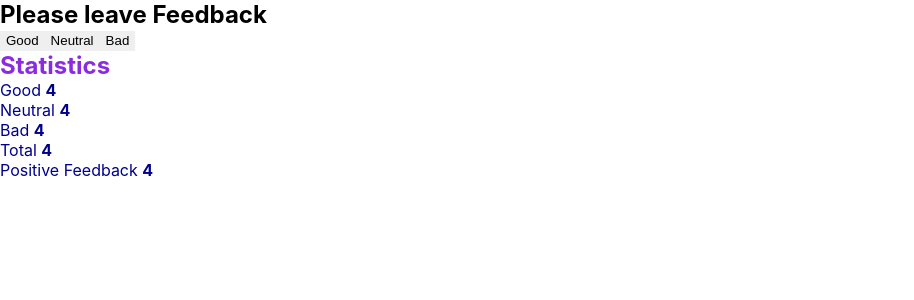
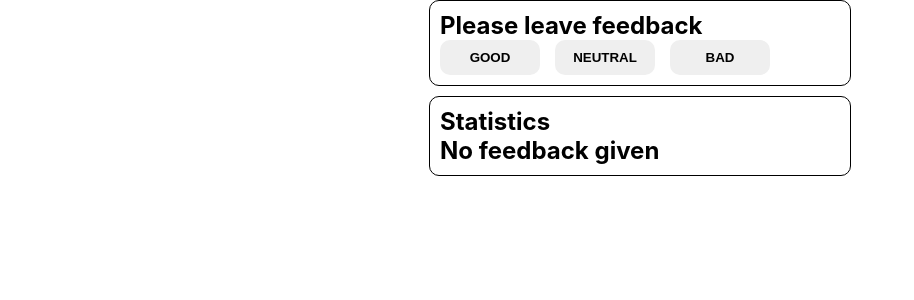
Before and after one commit to yurilov/goit-react-hw-02-feedback, a React (Create React App) app: page / in a window 1280 px wide. Shown: the top 300 px of the page, without its empty margins (0-914 px from the left). Built offline with nearby package versions, Linux system fonts and the light colour scheme.

Commit message:
completed task

```diff
--- a/src/components/App.jsx
+++ b/src/components/App.jsx
@@ -1,6 +1,8 @@
 import React, { Component } from "react";
 import './App.css';
-import Feedback from './Feedback/Feedback';
+import FeedbackOptions from './Feedback/FeedbackOptions';
+import Notification from "./Notification/Notification";
+import Section from "./Section/Section";
 import Statistics from './Statistics/Statistics';
 
 class App extends Component {
@@ -10,13 +12,41 @@ class App extends Component {
     bad: 0
   }
 
+  changeState = (e) => {
+    const name = e.target.name;
+    this.setState((prevState) => ({
+      [name]: prevState[name] + 1,
+    }));
+  };
+
+  calculateTotalFeedback = () => Object.values(this.state).reduce((sum, value) => (sum += value), 0);
+
+  calculatePositiveFeedbackPercentage = () => Math.round((this.state.good / this.calculateTotalFeedback()) * 100) || 0;
+
   render() {
     const { good, neutral, bad } = this.state;
 
     return (
       <>
-        <Feedback />
-        <Statistics />
+        <Section title="Please leave feedback">
+          <FeedbackOptions
+            options={["good", "neutral", "bad"]}
+            onLeaveFeedback={this.changeState}
+          />
+        </Section>
+        <Section title="Statistics">
+          {this.calculateTotalFeedback() ? (
+            <Statistics
+              good={good}
+              neutral={neutral}
+              bad={bad}
+              total={this.calculateTotalFeedback()}
+              positivePercentage={this.calculatePositiveFeedbackPercentage()}
+            />
+          ) : (
+            <Notification title="No feedback given" />
+          )}
+        </Section>
       </>
     );
   }
--- a/src/components/Feedback/Feedback.jsx
+++ /dev/null
@@ -1,22 +0,0 @@
-import React from 'react';
-// import PropTypes from 'prop-types';
-import styles from './Feedback.module.css';
-
-function Feedback() {
-    return (
-        <form className={styles.form}>
-            <h2>Please leave Feedback</h2>
-            <button type='button' className={styles.button}>
-                Good
-            </button>
-            <button type='button' className={styles.button}>
-                Neutral
-            </button>
-            <button type='button' className={styles.button}>
-                Bad
-            </button>
-        </form>
-    )
-}
-
-export default Feedback;
--- a/src/components/Feedback/Feedback.module.css
+++ /dev/null
@@ -1,8 +0,0 @@
-.form {
-    margin: 0 auto;
-}
-
-.button {
-    border: none;
-    height: 20px;
-}
--- /dev/null
+++ b/src/components/Feedback/FeedbackOptions.jsx
@@ -0,0 +1,30 @@
+import React from 'react';
+import propTypes from 'prop-types';
+import styles from './FeedbackOptions.module.css';
+
+const FeedbackOptions = ({options, onLeaveFeedback}) => {
+    return (
+        <>
+            {
+                options.map((option) => (
+                    <button
+                        className={styles.btn}
+                        key={option}
+                        name={option}
+                        type="button"
+                        onClick={onLeaveFeedback}
+                    >
+                        {option}
+                    </button>
+                ))
+            }
+        </>
+    )
+}
+
+FeedbackOptions.propTypes = {
+  onLeaveFeedback: propTypes.func.isRequired,
+  options: propTypes.array.isRequired,
+};
+
+export default FeedbackOptions;
--- /dev/null
+++ b/src/components/Feedback/FeedbackOptions.module.css
@@ -0,0 +1,21 @@
+.btn {
+    width: 100px;
+    height: 35px;
+    border: none;
+    border-radius: 10px;
+    text-align: center;
+    text-transform: uppercase;
+    font-size: 700;
+    font-weight: 600;
+
+    cursor: pointer;
+}
+
+.btn + .btn {
+    margin-left: 15px;
+}
+
+.btn:hover {
+    background-color: rgb(208, 209, 209);
+    box-shadow: 4px 4px 8px 0px rgba(17, 17, 17, 0.2);
+}
--- /dev/null
+++ b/src/components/Notification/Notification.jsx
@@ -0,0 +1,16 @@
+import React from "react";
+import propTypes from "prop-types";
+
+const Notification = ({ title }) => {
+  return (
+    <>
+      <h2>{title}</h2>
+    </>
+  );
+};
+
+Notification.propTypes = {
+  title: propTypes.string.isRequired,
+};
+
+export default Notification;
--- /dev/null
+++ b/src/components/Section/Section.jsx
@@ -0,0 +1,20 @@
+import React from "react";
+import PropTypes from "prop-types";
+import styles from "./Section.module.css";
+
+const Section = ({ title, children }) => {
+  return (
+    <>
+      <div className={styles.section}>
+        <h2>{title}</h2>
+        {children}
+      </div>
+    </>
+  );
+};
+
+Section.propTypes = {
+  title: PropTypes.string.isRequired,
+};
+
+export default Section;
--- /dev/null
+++ b/src/components/Section/Section.module.css
@@ -0,0 +1,12 @@
+.section {
+    margin-top: 15px;
+    border: 1px solid;
+    border-radius: 10px;
+    width: 400px;
+    padding: 10px;
+    margin: 0 auto;
+}
+
+.section + .section {
+    margin-top: 10px;
+}
--- a/src/components/Statistics/Statistics.jsx
+++ b/src/components/Statistics/Statistics.jsx
@@ -1,28 +1,25 @@
 import React from 'react';
-// import PropTypes from 'prop-types';
+import propTypes from 'prop-types';
 import styles from './Statistics.module.css';
 
-function Statistics() {
-    return (
-        <div className={styles.statistics}>
-            <h2 className={styles.title}>Statistics</h2>
-            <p className={styles.statItem}>
-                Good <span className={styles.statValue}>{2+2}</span>
-            </p>
-            <p className={styles.statItem}>
-                Neutral <span className={styles.statValue}>{2+2}</span>
-            </p>
-            <p className={styles.statItem}>
-                Bad <span className={styles.statValue}>{2+2}</span>
-            </p>
-            <p className={styles.statItem}>
-                Total <span className={styles.statValue}>{2+2}</span>
-            </p>
-            <p className={styles.statItem}>
-                Positive Feedback <span className={styles.statValue}>{2+2}</span>
-            </p>
-        </div>
-    )
-}
+const Statistics = ({ good, neutral, bad, total, positivePercentage }) => {
+  return (
+    <ul className={styles.list}>
+      <li>GOOD: {good}</li>
+      <li>NEUTRAL: {neutral}</li>
+      <li>BAD: {bad}</li>
+      <li>TOTAL: {total} </li>
+      <li>POSITIVE FEEDBACK: {positivePercentage}%</li>
+    </ul>
+  );
+};
+
+Statistics.propTypes = {
+  good: propTypes.number.isRequired,
+  neutral: propTypes.number.isRequired,
+  bad: propTypes.number.isRequired,
+  total: propTypes.number.isRequired,
+  positivePercentage: propTypes.number.isRequired,
+};
 
 export default Statistics;
--- a/src/components/Statistics/Statistics.module.css
+++ b/src/components/Statistics/Statistics.module.css
@@ -1,15 +1,3 @@
-.statistics {
-    margin: 0 auto;
+.list {
+    list-style: none;
 }
-
-.title {
-    color: blueviolet;
-}
-
-.statItem {
-    color:darkblue
-}
-
-.statValue {
-    font-weight: 700;
-}
```
